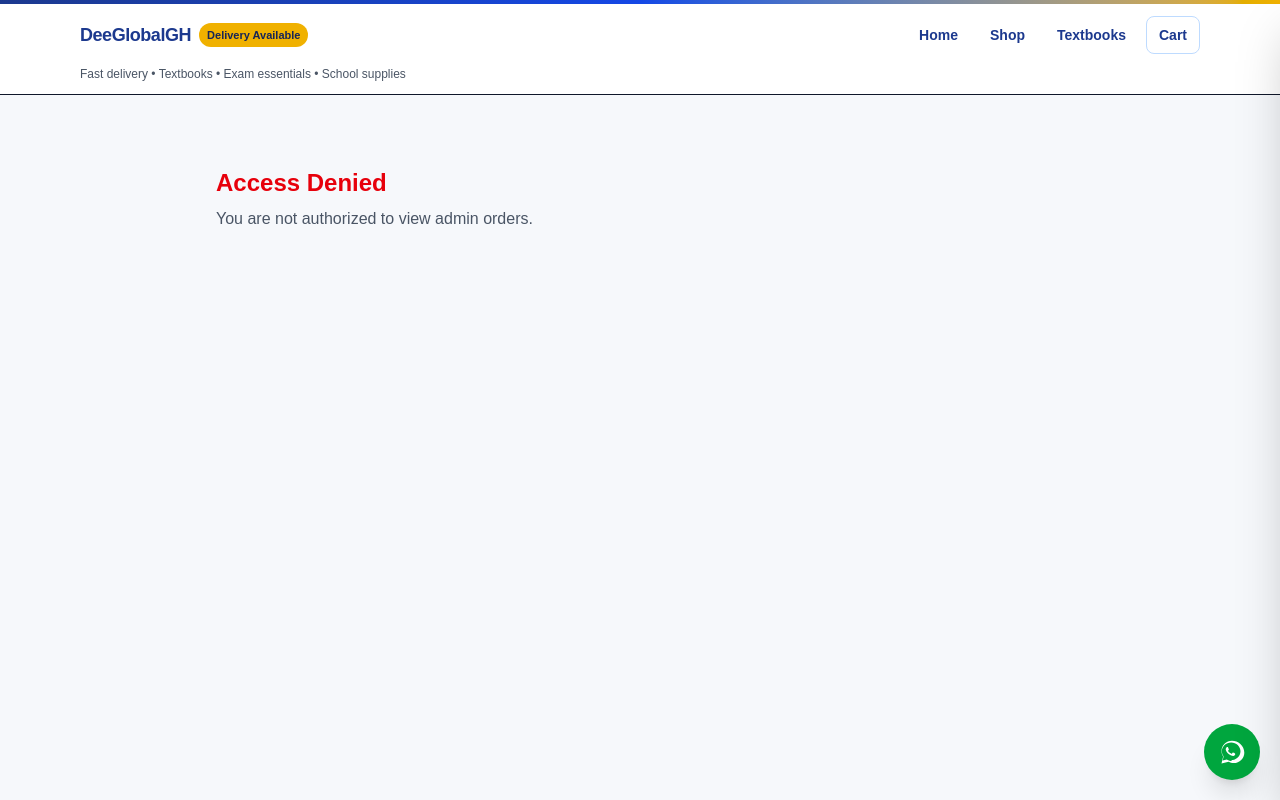
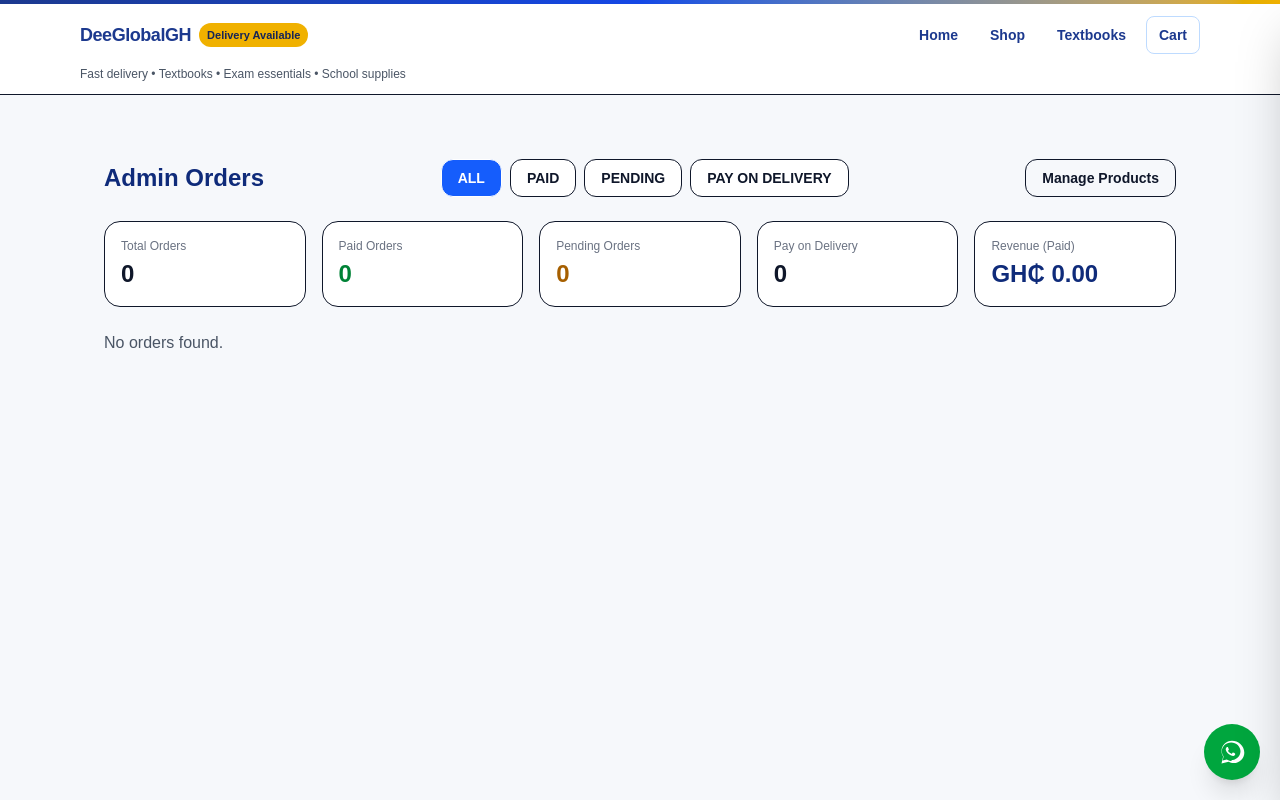
Before and after one commit to dlanquaye/deeglobalgh-website, a Next.js app: page /admin/orders in a window 1280 px wide. Shown: the top 800 px of the page. Built offline with nearby package versions, Linux system fonts and the light colour scheme.

Commit message:
Fix admin orders access on production

```diff
--- a/app/admin/orders/page.tsx
+++ b/app/admin/orders/page.tsx
@@ -1,22 +1,16 @@
 "use client";
 
 import { useEffect, useMemo, useState } from "react";
-import { reduceStock } from "@/app/lib/inventory";
-import { initInventory } from "@/app/lib/inventory";
+import Link from "next/link";
 
-
-import Link from "next/link";
+import { reduceStock, initInventory } from "@/app/lib/inventory";
 import {
   loadOrders,
   updateOrderById,
   OrderStatus,
 } from "@/app/lib/orders";
 
-type Filter =
-  | "ALL"
-  | "PAID"
-  | "PENDING"
-  | "PAY_ON_DELIVERY";
+type Filter = "ALL" | "PAID" | "PENDING" | "PAY_ON_DELIVERY";
 
 function nextStatuses(status: OrderStatus): OrderStatus[] {
   switch (status) {
@@ -32,30 +26,28 @@ function nextStatuses(status: OrderStatus): OrderStatus[] {
 }
 
 export default function AdminOrdersPage() {
-  const [authorized, setAuthorized] = useState(false);
   const [orders, setOrders] = useState<any[]>([]);
   const [filter, setFilter] = useState<Filter>("ALL");
+  const [loading, setLoading] = useState(true);
+
+  /* ------------------------------------------------
+     INITIAL LOAD (NO CLIENT AUTH BLOCK)
+  ------------------------------------------------ */
+  useEffect(() => {
+    const init = async () => {
+      await initInventory();
+      setOrders(loadOrders());
+      setLoading(false);
+    };
+
+    init();
+  }, []);
 
   const reload = () => setOrders(loadOrders());
 
-  useEffect(() => {
-  const session =
-    typeof window !== "undefined"
-      ? localStorage.getItem("dg_orders_admin_session_v1")
-      : null;
-
-  if (session === "unlocked") {
-    setAuthorized(true);
-
-    // ✅ Initialize inventory once (safe)
-    initInventory().then(() => {
-      reload();
-    });
-  }
-}, []);
-
-
-  // ---------- DASHBOARD METRICS ----------
+  /* ------------------------------------------------
+     DASHBOARD METRICS
+  ------------------------------------------------ */
   const metrics = useMemo(() => {
     const totalOrders = orders.length;
     const paidOrders = orders.filter(
@@ -81,11 +73,12 @@ export default function AdminOrdersPage() {
     };
   }, [orders]);
 
-  // ---------- FILTERED LIST ----------
+  /* ------------------------------------------------
+     FILTERED ORDERS
+  ------------------------------------------------ */
   const filteredOrders = useMemo(() => {
     let list = [...orders];
 
-    // Sort: PAID first, newest first
     list.sort((a, b) => {
       if (a.paymentStatus === "PAID" && b.paymentStatus !== "PAID")
         return -1;
@@ -109,17 +102,9 @@ export default function AdminOrdersPage() {
     return list;
   }, [orders, filter]);
 
-  if (!authorized) {
-    return (
-      <main className="mx-auto max-w-4xl px-6 py-12">
-        <h1 className="text-2xl font-bold text-red-600">Access Denied</h1>
-        <p className="mt-2 text-gray-600">
-          You are not authorized to view admin orders.
-        </p>
-      </main>
-    );
-  }
-
+  /* ------------------------------------------------
+     RENDER
+  ------------------------------------------------ */
   return (
     <main className="mx-auto max-w-7xl px-6 py-10">
       {/* Header */}
@@ -148,56 +133,29 @@ export default function AdminOrdersPage() {
 
         <Link
           href="/admin/products"
-          className="btn-outline px-4 py-2 text-sm"
+          className="rounded-xl border px-4 py-2 text-sm font-bold hover:bg-gray-50"
         >
           Manage Products
         </Link>
       </div>
 
-      {/* ---------- DASHBOARD SUMMARY ---------- */}
+      {/* Dashboard */}
       <div className="mb-6 grid grid-cols-1 gap-4 sm:grid-cols-2 lg:grid-cols-5">
-        <div className="rounded-2xl border bg-white p-4">
-          <div className="text-xs text-gray-500">Total Orders</div>
-          <div className="mt-1 text-2xl font-extrabold">
-            {metrics.totalOrders}
-          </div>
+        <Metric label="Total Orders" value={metrics.totalOrders} />
+        <Metric label="Paid Orders" value={metrics.paidCount} green />
+        <Metric label="Pending Orders" value={metrics.pendingCount} yellow />
+        <Metric label="Pay on Delivery" value={metrics.podCount} />
+        <Metric
+          label="Revenue (Paid)"
+          value={`GH₵ ${metrics.totalRevenue.toFixed(2)}`}
+          blue
+        />
       </div>
 
-        <div className="rounded-2xl border bg-white p-4">
-          <div className="text-xs text-gray-500">Paid Orders</div>
-          <div className="mt-1 text-2xl font-extrabold text-green-700">
-            {metrics.paidCount}
-          </div>
-        </div>
-
-        <div className="rounded-2xl border bg-white p-4">
-          <div className="text-xs text-gray-500">Pending Orders</div>
-          <div className="mt-1 text-2xl font-extrabold text-yellow-700">
-            {metrics.pendingCount}
-          </div>
-        </div>
-
-        <div className="rounded-2xl border bg-white p-4">
-          <div className="text-xs text-gray-500">
-            Pay on Delivery
-          </div>
-          <div className="mt-1 text-2xl font-extrabold">
-            {metrics.podCount}
-          </div>
-        </div>
-
-        <div className="rounded-2xl border bg-white p-4">
-          <div className="text-xs text-gray-500">
-            Revenue (Paid)
-          </div>
-          <div className="mt-1 text-2xl font-extrabold text-[color:var(--brand-blue)]">
-            GH₵ {metrics.totalRevenue.toFixed(2)}
-          </div>
-        </div>
-      </div>
-
-      {/* ---------- ORDERS LIST ---------- */}
-      {filteredOrders.length === 0 ? (
+      {/* Orders */}
+      {loading ? (
+        <p>Loading orders…</p>
+      ) : filteredOrders.length === 0 ? (
         <p className="text-gray-600">No orders found.</p>
       ) : (
         <div className="space-y-4">
@@ -228,62 +186,16 @@ export default function AdminOrdersPage() {
                   </div>
 
                   <div className="flex gap-2">
-                    <span
-                      className={`rounded-full px-3 py-1 text-xs font-bold ${
-                        order.paymentStatus === "PAID"
-                          ? "bg-green-100 text-green-700"
-                          : "bg-yellow-100 text-yellow-700"
-                      }`}
-                    >
-                      {order.paymentStatus}
-                    </span>
-
+                    <StatusBadge status={order.paymentStatus} />
                     <span className="rounded-full bg-blue-100 px-3 py-1 text-xs font-bold text-blue-700">
                       {order.orderStatus}
                     </span>
                   </div>
                 </div>
 
-                <div className="mt-4 grid grid-cols-1 gap-3 sm:grid-cols-2">
-                  <div>
-                    <div className="text-sm font-semibold">Customer</div>
-                    <div className="text-sm">
-                      {order.customer.fullName}
-                    </div>
-                    <div className="text-sm text-gray-600">
-                      {order.customer.phone}
-                    </div>
-                    <div className="text-sm text-gray-600">
-                      {order.customer.area} — {order.customer.location}
-                    </div>
-                  </div>
-
-                  <div>
-                    <div className="text-sm font-semibold">Payment</div>
-                    <div className="text-sm">
-                      Method: {order.paymentMethod}
-                    </div>
-                    {order.paystackReference && (
-                      <div className="text-sm text-gray-600">
-                        Ref: {order.paystackReference}
-                      </div>
-                    )}
-                  </div>
-                </div>
-
-                <div className="mt-4 border-t pt-3">
-                  <div className="text-sm font-semibold mb-1">Items</div>
-                  <ul className="text-sm text-gray-700">
-                    {order.items.map((item: any) => (
-                      <li key={item.id}>
-                        {item.name} × {item.qty}
-                      </li>
-                    ))}
-                  </ul>
-
-                  <div className="mt-2 flex flex-wrap items-center justify-between gap-3">
+                <div className="mt-4 border-t pt-3 flex justify-between items-center">
                   <div className="font-extrabold text-[color:var(--brand-blue)]">
-                      Subtotal: GH₵ {order.subtotal.toFixed(2)}
+                    GH₵ {order.subtotal.toFixed(2)}
                   </div>
 
                   <a
@@ -295,7 +207,6 @@ export default function AdminOrdersPage() {
                     WhatsApp Customer
                   </a>
                 </div>
-                </div>
 
                 {canProgress &&
                   nextStatuses(order.orderStatus).length > 0 && (
@@ -304,7 +215,6 @@ export default function AdminOrdersPage() {
                         <button
                           key={next}
                           onClick={() => {
-  // ✅ Deduct stock once (safe)
                             if (!order.stockDeducted) {
                               order.items.forEach((item: any) => {
                                 reduceStock(item.id, item.qty);
@@ -322,7 +232,6 @@ export default function AdminOrdersPage() {
 
                             reload();
                           }}
-
                           className="rounded-xl border px-4 py-2 text-sm font-bold hover:bg-gray-50"
                         >
                           Mark as {next}
@@ -338,3 +247,48 @@ export default function AdminOrdersPage() {
     </main>
   );
 }
+
+/* ------------------------------------------------
+   SMALL UI HELPERS
+------------------------------------------------ */
+function Metric({
+  label,
+  value,
+  green,
+  yellow,
+  blue,
+}: {
+  label: string;
+  value: any;
+  green?: boolean;
+  yellow?: boolean;
+  blue?: boolean;
+}) {
+  let color = "";
+  if (green) color = "text-green-700";
+  if (yellow) color = "text-yellow-700";
+  if (blue) color = "text-[color:var(--brand-blue)]";
+
+  return (
+    <div className="rounded-2xl border bg-white p-4">
+      <div className="text-xs text-gray-500">{label}</div>
+      <div className={`mt-1 text-2xl font-extrabold ${color}`}>
+        {value}
+      </div>
+    </div>
+  );
+}
+
+function StatusBadge({ status }: { status: string }) {
+  return (
+    <span
+      className={`rounded-full px-3 py-1 text-xs font-bold ${
+        status === "PAID"
+          ? "bg-green-100 text-green-700"
+          : "bg-yellow-100 text-yellow-700"
+      }`}
+    >
+      {status}
+    </span>
+  );
+}
```
Lines whose indentation alone changed are shown as unchanged.
